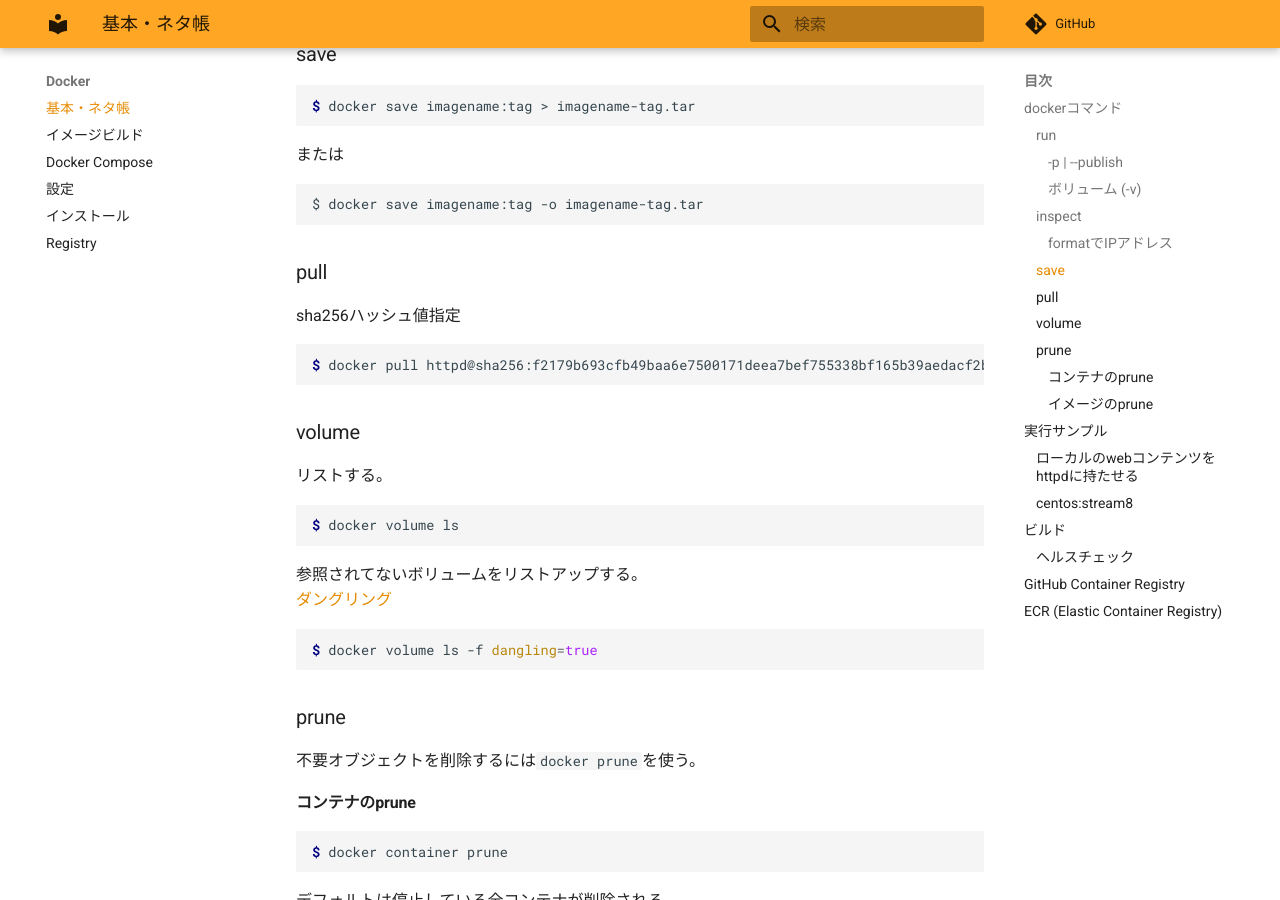
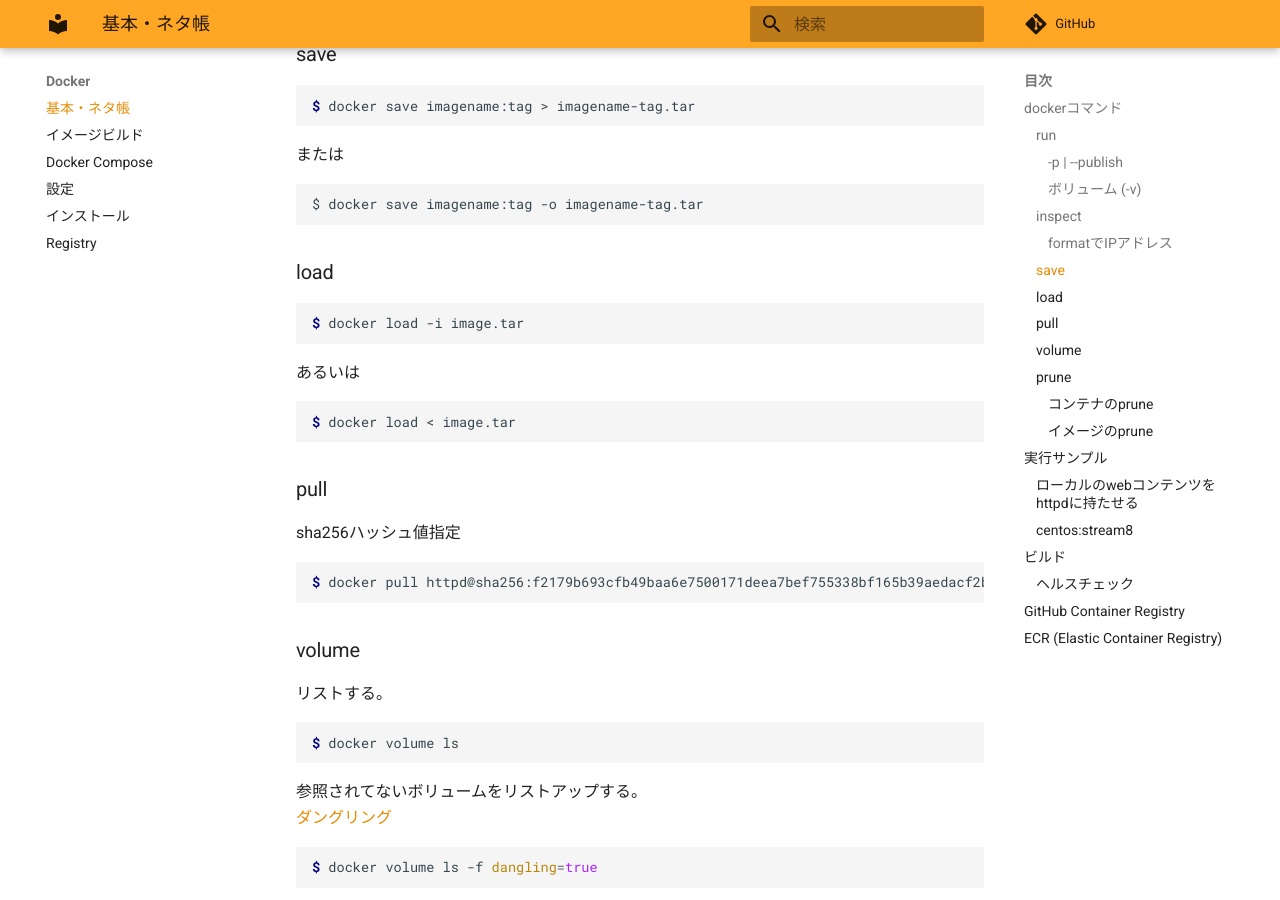
Before and after one commit to zaki-lknr/docs, an MkDocs documentation site: the page built from docs/Docker/index.md, in a window 1280 px wide and 900 px high, scrolled down 1306 px. Built offline with MkDocs 1.6.1 and Material for MkDocs 9.7.7, drawn with Linux system fonts in a browser that asks for light colours; comment, search, counter and statistics services are not loaded.

Commit message:
add: docker load

````diff
--- a/docs/Docker/index.md
+++ b/docs/Docker/index.md
@@ -64,6 +64,18 @@ $ docker save imagename:tag > imagename-tag.tar
 
 ```
 $ docker save imagename:tag -o imagename-tag.tar
+```
+
+### load
+
+```console
+$ docker load -i image.tar
+```
+
+あるいは
+
+```console
+$ docker load < image.tar
 ```
 
 ### pull
````
